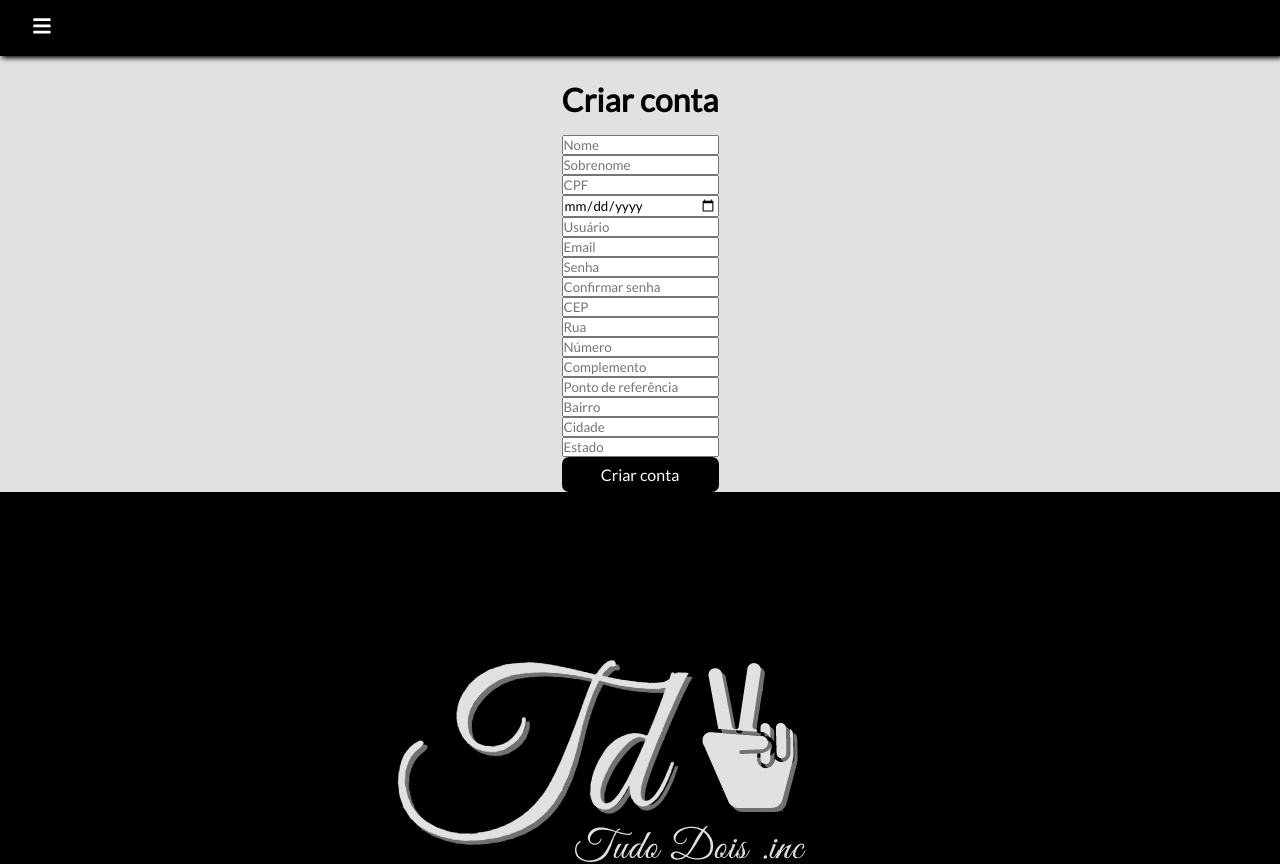
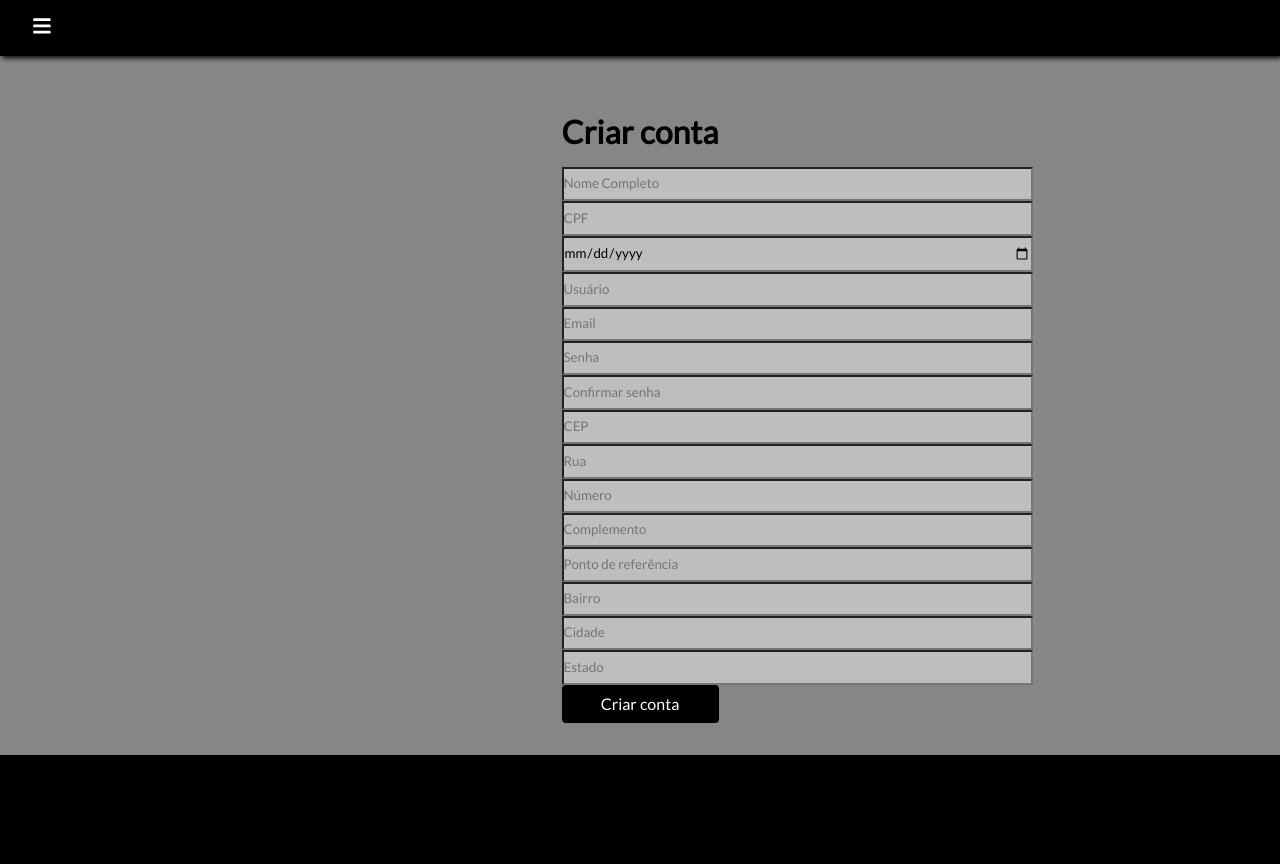
Before and after one commit to T2-IT/ecommerce-web, a React (Create React App) app in the folder projeto-ecommerce/: page /cadastro in a window 1280 px wide. Shown: the top 864 px of the page. Built offline with nearby package versions, Linux system fonts and the light colour scheme.

Commit message:
Framengo

```diff
--- a/projeto-ecommerce/src/pages/Cadastro/Cadastro.js
+++ b/projeto-ecommerce/src/pages/Cadastro/Cadastro.js
@@ -1,63 +1,136 @@
-import { useState } from 'react';
-import { Link } from 'react-router-dom';
-import './cadastro.css';
+import { useState } from "react";
+import "./cadastro.css"
 
 //import logo from '../../assets/logoT2.svg';
 
 function Cadastro() {
-    const [nome, setNome] = useState('');
-    const [sobrenome, setSobrenome] = useState('');
-    const [CPF, setCpf] = useState('');
-    const [date, setData] = useState('');
-    const [usuario, setUsuario] = useState('');
-    const [email, setEmail] = useState('');
-    const [password, setPassword] = useState('');
-    const [confirmpassword, setConfirmPassword] = useState('');
+  const [nome, setNome] = useState("");
 
-    const [CEP, setCEP] = useState('');
-    const [rua, setRua] = useState('');
-    const [numero, setNumero] = useState('');
-    const [complemento, setComplemento] = useState('');
-    const [referencia, setReferencia] = useState('');
-    const [bairro, setBairro] = useState('');
-    const [cidade, setCidade] = useState('');
-    const [estado, setEstado] = useState('');
+  const [CPF, setCpf] = useState("");
+  const [date, setData] = useState("");
+  const [usuario, setUsuario] = useState("");
+  const [email, setEmail] = useState("");
+  const [password, setPassword] = useState("");
+  const [confirmpassword, setConfirmPassword] = useState("");
 
-  function handleSubmit(e){
+  const [CEP, setCEP] = useState("");
+  const [rua, setRua] = useState("");
+  const [numero, setNumero] = useState("");
+  const [complemento, setComplemento] = useState("");
+  const [referencia, setReferencia] = useState("");
+  const [bairro, setBairro] = useState("");
+  const [cidade, setCidade] = useState("");
+  const [estado, setEstado] = useState("");
+
+  function handleSubmit(e) {
     e.preventDefault();
   }
 
   return (
+    <div className="corFundo">
     <div className="container-center">
       <div className="cadastro">
-
         <form onSubmit={handleSubmit}>
           <h1>Criar conta</h1>
-          <input type="text" placeholder="Nome" value={nome} onChange={ (e) => setNome(e.target.value) }/>
-          <input type="text" placeholder="Sobrenome" value={sobrenome} onChange={ (e) => setSobrenome(e.target.value) }/>
-          <input type="string" placeholder="CPF" value={CPF} onChange={ (e) => setCpf(e.target.value) }/>
-          <input type="date" placeholder="Data de Nascimento" value={date} onChange={(e) => setData(e.target.value) } />
-          <input type="text" placeholder="Usuário" value={usuario} onChange={ (e) => setUsuario(e.target.value) }/>
-          <input type="text" placeholder="Email" value={email} onChange={(e) => setEmail(e.target.value) } />
-          <input type="password" placeholder="Senha" value={password} onChange={(e) => setPassword(e.target.value) } />
-          <input type="password" placeholder="Confirmar senha" value={confirmpassword} onChange={(e) => setConfirmPassword(e.target.value) } />
+          <input
+            type="text"
+            placeholder="Nome Completo"
+            value={nome}
+            onChange={(e) => setNome(e.target.value)}
+          />
 
+          <input
+            type="string"
+            placeholder="CPF"
+            value={CPF}
+            onChange={(e) => setCpf(e.target.value)}
+          />
+          <input
+            type="date"
+            placeholder="Data de Nascimento"
+            value={date}
+            onChange={(e) => setData(e.target.value)}
+          />
+          <input
+            type="text"
+            placeholder="Usuário"
+            value={usuario}
+            onChange={(e) => setUsuario(e.target.value)}
+          />
+          <input
+            type="text"
+            placeholder="Email"
+            value={email}
+            onChange={(e) => setEmail(e.target.value)}
+          />
+          <input
+            type="password"
+            placeholder="Senha"
+            value={password}
+            onChange={(e) => setPassword(e.target.value)}
+          />
+          <input
+            type="password"
+            placeholder="Confirmar senha"
+            value={confirmpassword}
+            onChange={(e) => setConfirmPassword(e.target.value)}
+          />
 
-          <input type="text" placeholder="CEP" value={CEP} onChange={ (e) => setCEP(e.target.value) }/>
-          <input type="text" placeholder="Rua" value={rua} onChange={ (e) => setRua(e.target.value) }/>
-          <input type="text" placeholder="Número" value={numero} onChange={ (e) => setNumero(e.target.value) }/>
-          <input type="text" placeholder="Complemento" value={complemento} onChange={ (e) => setComplemento(e.target.value) }/>
-          <input type="text" placeholder="Ponto de referência" value={referencia} onChange={ (e) => setReferencia(e.target.value) }/>
-          <input type="text" placeholder="Bairro" value={bairro} onChange={ (e) => setBairro(e.target.value) }/>
-          <input type="text" placeholder="Cidade" value={cidade} onChange={ (e) => setCidade(e.target.value) }/>
-          <input type="text" placeholder="Estado" value={estado} onChange={ (e) => setEstado(e.target.value) }/>
-
+          <input
+            type="text"
+            placeholder="CEP"
+            value={CEP}
+            onChange={(e) => setCEP(e.target.value)}
+          />
+          <input
+            type="text"
+            placeholder="Rua"
+            value={rua}
+            onChange={(e) => setRua(e.target.value)}
+          />
+          <input
+            type="text"
+            placeholder="Número"
+            value={numero}
+            onChange={(e) => setNumero(e.target.value)}
+          />
+          <input
+            type="text"
+            placeholder="Complemento"
+            value={complemento}
+            onChange={(e) => setComplemento(e.target.value)}
+          />
+          <input
+            type="text"
+            placeholder="Ponto de referência"
+            value={referencia}
+            onChange={(e) => setReferencia(e.target.value)}
+          />
+          <input
+            type="text"
+            placeholder="Bairro"
+            value={bairro}
+            onChange={(e) => setBairro(e.target.value)}
+          />
+          <input
+            type="text"
+            placeholder="Cidade"
+            value={cidade}
+            onChange={(e) => setCidade(e.target.value)}
+          />
+          <input
+            type="text"
+            placeholder="Estado"
+            value={estado}
+            onChange={(e) => setEstado(e.target.value)}
+          />
 
           <button type="submit">Criar conta</button>
         </form>
 
-       {/*<Link to="/register">Criar uma conta</Link>*/}
+        {/*<Link to="/register">Criar uma conta</Link>*/}
       </div>
+    </div>
     </div>
   );
 }
--- a/projeto-ecommerce/src/pages/Cadastro/cadastro.css
+++ b/projeto-ecommerce/src/pages/Cadastro/cadastro.css
@@ -1,62 +1,25 @@
-.container-center{
-    height: 100%;
-    display: flex;
-    justify-content: center;
-    align-items: center;
-    background-color: #e1e1e1;
-    flex-direction: column;
-
-  }
-
-  .login{
-    background: #e1e1e1;
-    width: 600px;
-    display: flex;
-    align-items: center;
-    justify-content: center;
-    flex-direction: column;
-  }
+.container-center {
+  background-color:rgb(134, 134, 134);
+  width: 100%;
+  padding-top: 2rem;
+  padding-bottom: 2rem;
+  align-items: center;
 
 
-  form{
-    margin-top: 1.5em;
-    width: 100%;
-    display: flex;
-    flex-direction: column;
-  }
+}
+form {
 
-  form h1{
-    text-align: center;
-    margin-bottom: 0.5em;
-    color: black;
-  }
+  width: 100%;
+  display: flex;
+  flex-direction: column;
 
-  .login input{
-    margin-bottom: 15px;
-    height: 35px;
-    border:0;
-    border-radius: 7px;
-    padding: 10px;
-    font-size: 15px;
-    background-color: #FFF;
-  }
+}
+input{
+  width: 300%;
+  padding-top: 0.4rem;
+  padding-bottom: 0.5rem;
+  background-color: rgb(190, 190, 190);
 
-  form button{
-    height: 35px;
-    border:0;
-    border-radius: 7px;
-    background-color: black;
-    color: #FFF;
-    cursor: pointer;
-    font-size: 1em;
-  }
-  form button:hover{
-    transition: 300ms;
-    background-color: rgb(71, 71, 71);
-  }
 
-  .login a{
-    margin: 1.5em 0;
-    color: #000;
-    cursor: pointer;
-  }
+
+}
--- a/projeto-ecommerce/src/pages/Login/Login.js
+++ b/projeto-ecommerce/src/pages/Login/Login.js
@@ -24,7 +24,7 @@ function Login() {
           </Link>
         </form>
 
-        <Link to="/register">Criar uma conta</Link>
+        <Link to="/cadastro">Criar uma conta</Link>
       </div>
     </div>
   );
```
